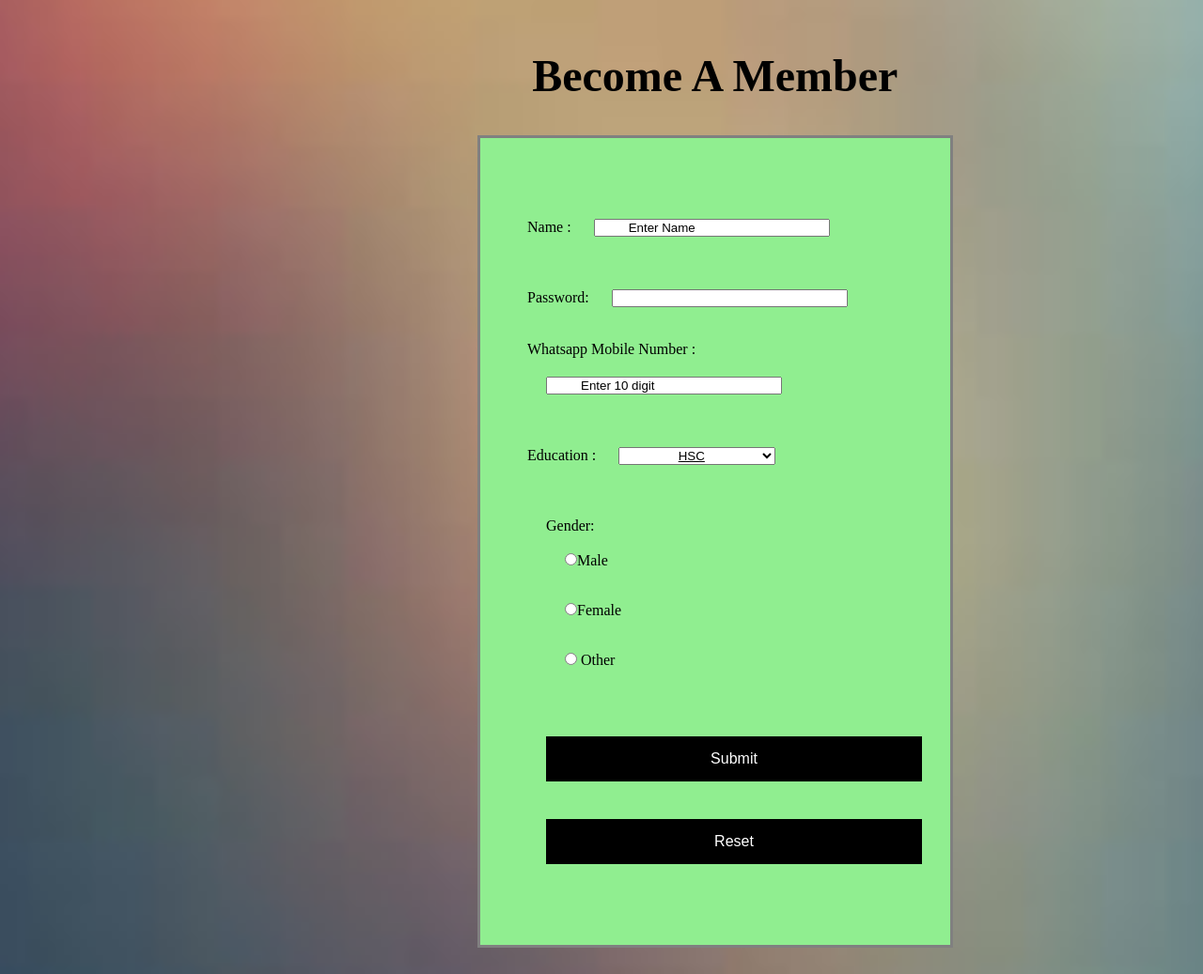
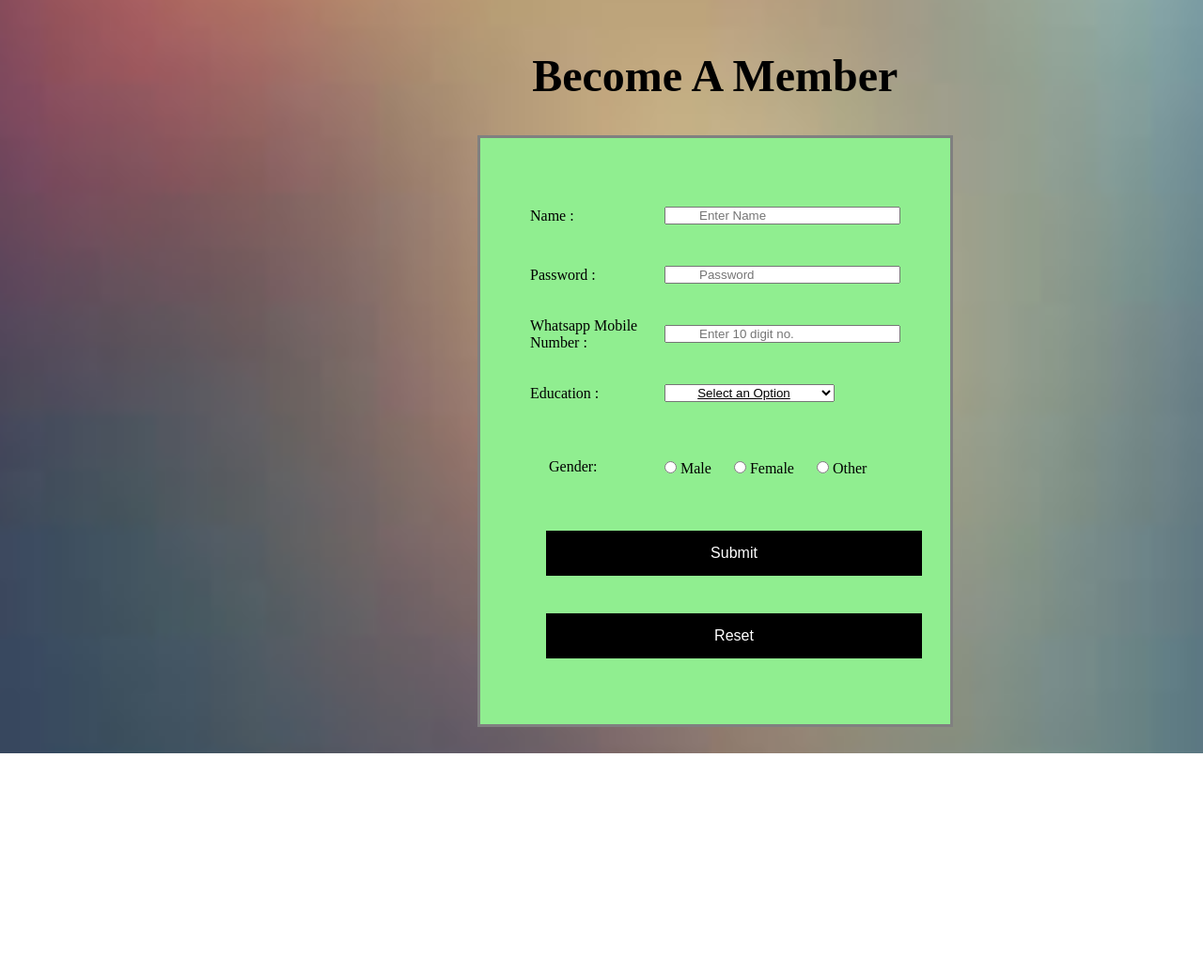
Before and after one commit to Mayank12899/WT, a plain HTML site: page becomeamember.html in a window 1280 px wide. Shown: the part 855-1892 px from the top of the page at 94% size. After the commit the page ends 1657 px from the top, so only its background shows below. Drawn offline with nearby package versions, Linux system fonts and the light colour scheme; files whose address does not match are found by name; a web font is replaced by a local one.

Commit message:
Form Changed

```diff
--- a/becomeamember.html
+++ b/becomeamember.html
@@ -138,19 +138,44 @@
     <br><br>
 
  </center>
- <form id="demo1" action="doc.php" onSubmit="myFunction()" method="post" >
-      <p>Name :  <input id="tt" type="textbox" value = "Enter Name">
-</p>
-  <p>Password: <input type="password">
-   </p>
+ <form id="demo1" action="doc.php" method="post" name = "reg">
+     <table>
+        <tr>
+            <td>
+                <p>Name :</p>
+         </td>
+         <td>
+             <input id="tt" type="textbox" placeholder = "Enter Name">
+         </td>
 
-   <p>
-       Whatsapp Mobile Number : <input id = "block" type="text" value="Enter 10 digit">
+        </tr>
 
-   </p>
-   <p>
-        Education :
-    <select name="" id=""  placeholder="Choose Your Education">
+         <tr>
+             <td>
+                 Password :
+             </td>
+             <td>
+                 <input type="password" placeholder="Password" name="name">
+             </td>
+         </tr>
+         <tr>
+             <td>
+                 Whatsapp Mobile Number :
+             </td>
+             <td>
+                  <input id = "block" type="text" placeholder ="Enter 10 digit no." name = "WNo">
+
+             </td>
+         </tr>
+         <tr>
+             <td>
+                  Education :
+             </td>
+             <td>
+        <select name="" id="" placeholder ="Select Education">
+        <option value="none" selected disabled hidden>
+          Select an Option
+      </option>
        <option value="HSC">HSC</option>
        <option value="SSC">SSC</option>
        <option value="College Going">College Going</option>
@@ -158,22 +183,41 @@
        <option value="PhD">PhD</option>
    </select>
 
-   </p>
-  <p class="Gen">
-       Gender: <br>
-   <input type="radio" name="Gender">Male
-    <br>
-    <input type="radio" name="Gender">Female
-    <br>
-    <input type="radio" name="Gender"> Other
-    <br>
+             </td>
+         </tr>
 
-  </p>
-    <p>
+                   <div>
+               <tr>
+                <td>
+                   <p class="Gen">
 
-    <input id="demo1" onclick="myFunction()"type="button" value="Submit">
-    <input type="button" value="Reset">
-    </p>
+                Gender:
+                   </p>
+                       </td>
+               <td>
+    <input type="radio" name="Gender">  Male
+
+    <input type="radio" name="Gender">  Female
+
+    <input type="radio" name="Gender">  Other
+
+           </td>
+                </tr>
+
+                   </div>
+         </table>
+
+    <center>
+       <div class="suu">
+            <input align="center"id="demo1" type="button" value="Submit" onclick="return Validate();">
+        <br>
+    <input align ="right"type="button" value="Reset">
+
+       </div>
+
+    </center>
+
+
 
 
  </form>
```
Also changed, not shown: index.html (+7 -1 lines).
